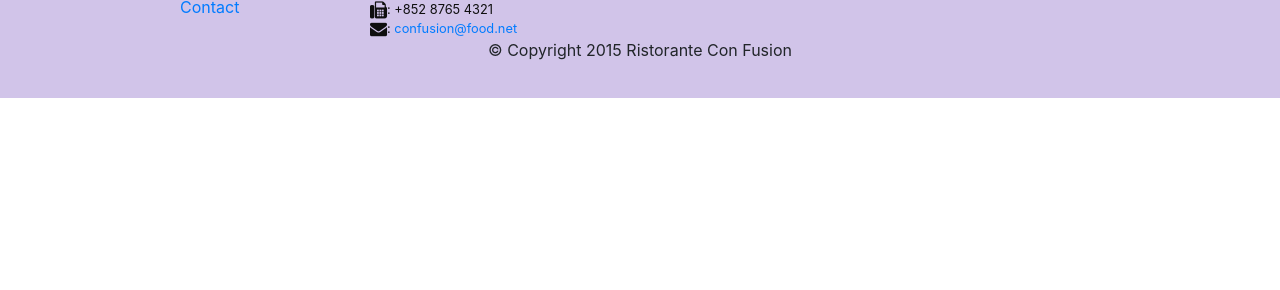
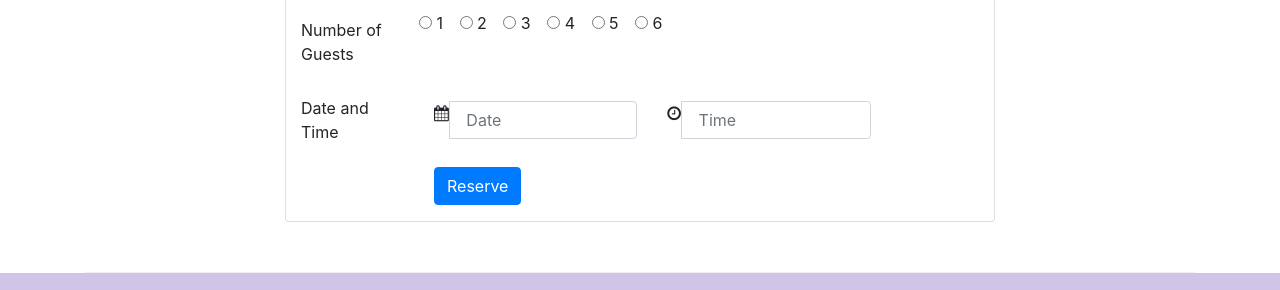
Before and after one commit to mikewilso/conFusion, a website: page index.html in a window 1280 px wide. Shown: the part 1642-1932 px from the top of the page. Before the commit the page ends 1740 px from the top, so only its background shows below. Drawn offline with nearby package versions, Linux system fonts and the light colour scheme.

Commit message:
Added Reservation Form

```diff
--- a/index.html
+++ b/index.html
@@ -100,6 +100,71 @@
                 </div>
             </div>
         </div>
+        <div class="row row-content">
+            <div class="col-12 col-sm-8 offset-sm-2">
+                <div class="card">
+                    <h3 class="card-header bg-warning text-white">Reserve a Table</h3>
+                    <div class="col-12">
+                        <form>
+                            <div style="height:30px"></div>
+                            <div class="form-group row">
+                                <label for="numberofguests" class="col-md-2 col-form-label">Number of Guests</label>
+                                <div class="col-md-10">
+                                    <div class="form-check form-check-inline">
+                                        <label class="form-check-label">
+                                            <input class="radio-inline" type="radio" name="numberofguests" id="guests1" value="1"> 1
+                                        </label>
+                                    </div>
+                                    <div class="form-check form-check-inline">
+                                        <label class="form-check-label">
+                                            <input class="radio-inline" type="radio" name="numberofguests" id="guests2" value="2"> 2
+                                        </label>
+                                    </div>
+                                    <div class="form-check form-check-inline">
+                                        <label class="form-check-label">
+                                            <input class="radio-inline" type="radio" name="numberofguests" id="guests3" value="3"> 3
+                                        </label>
+                                    </div>
+                                    <div class="form-check form-check-inline">
+                                        <label class="form-check-label">
+                                            <input class="radio-inline" type="radio" name="numberofguests" id="guests4" value="4"> 4
+                                        </label>
+                                    </div>
+                                    <div class="form-check form-check-inline">
+                                        <label class="form-check-label">
+                                            <input class="radio-inline" type="radio" name="numberofguests" id="guests5" value="5"> 5
+                                        </label>
+                                    </div>
+                                    <div class="form-check form-check-inline">
+                                        <label class="form-check-label">
+                                            <input class="radio-inline" type="radio" name="numberofguests" id="guests6" value="6"> 6
+                                        </label>
+                                    </div>
+                                </div>
+                            </div>
+                            <div class="form-group row">
+                                <label for="datandtime" class="col-md-2 col-form-label">Date and Time</label>
+                                <div class="form-inline col-md-10" id="dateandtime">
+                                    <div class="input-group col-12 col-md-5">
+                                        <div class="input-group-addon"><i class="fa fa-calendar"></i></div><input type="text" class="form-control" id="inputdate" placeholder=" Date">
+                                    </div>
+                                    <div class="input-group col-12 col-md-5">
+                                        <div class="input-group-addon"><i class="fa fa-clock-o"></i></div><input type="text" class="form-control" id="inputtime" placeholder=" Time">
+                                    </div>
+                                </div>
+                            </div>
+                            <div class="form-group row">
+                                <div class="offset-md-2 col-md-10">
+                                    <div class="col-2">
+                                        <button type="submit" class="btn btn-primary">Reserve</button>
+                                    </div>
+                                </div>
+                            </div>
+                        </form>
+                    </div>
+                </div>
+            </div>
+        </div>
     </div>
 
     <footer class="footer">
```
